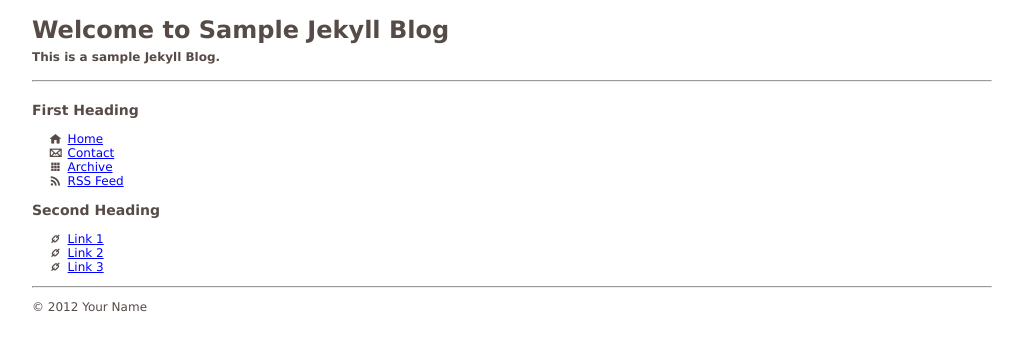
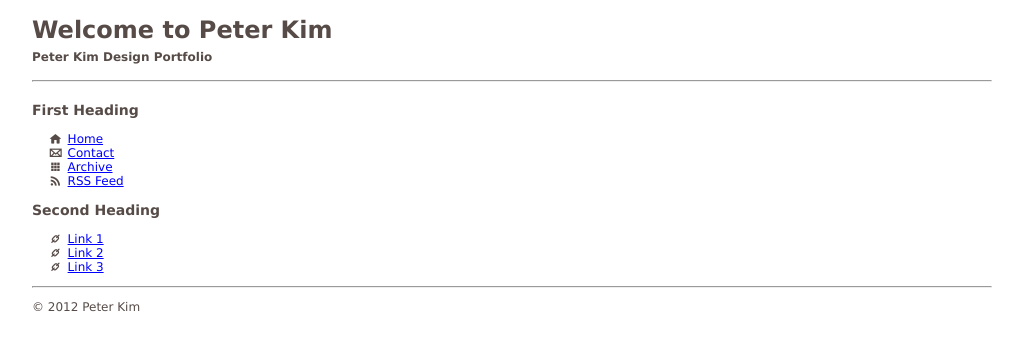
Before and after one commit to sharlala/jekyll-test, a Jekyll site: the page built from index.html, in a window 1280 px wide. Shown: the top 351 px of the page, without its empty margins (26-1049 px from the left). Built offline with Jekyll 4.4.1, drawn with Linux system fonts in a browser that asks for light colours; Markdown is read by kramdown in place of the engine named in the settings.

Commit message:
changes to yaml

```diff
--- a/_config.yml
+++ b/_config.yml
@@ -1,14 +1,14 @@
 # Name of your blog (this will show up at the top of your page and in the RSS feed)
-name: Sample Jekyll Blog
+name: Peter Kim
 
 # Short description (goes below the title; it will also be used in the RSS feed)
-description: This is a sample Jekyll Blog.
+description: Peter Kim Design Portfolio
 
 # Your name, as you want it to appear underneath each post and in the footer
-author: Your Name
+author: Peter Kim
 
 # Your email if you want it to be linked on the contact page
-author_email: you@example.com
+author_email: pkim9308@gmail.com
 
 # The directory for category index pages. Change it to something else if
 # for example you want links like /categories/category1 instead of /category1
```
